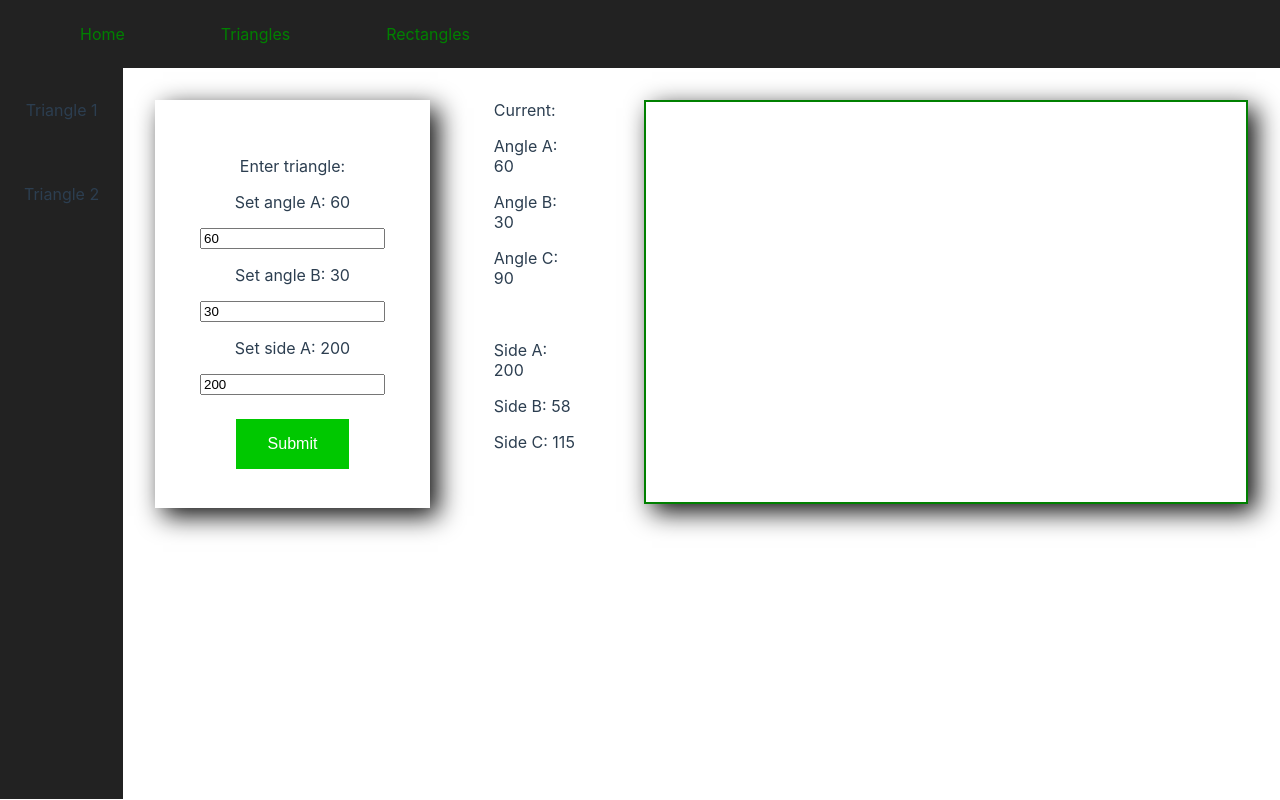
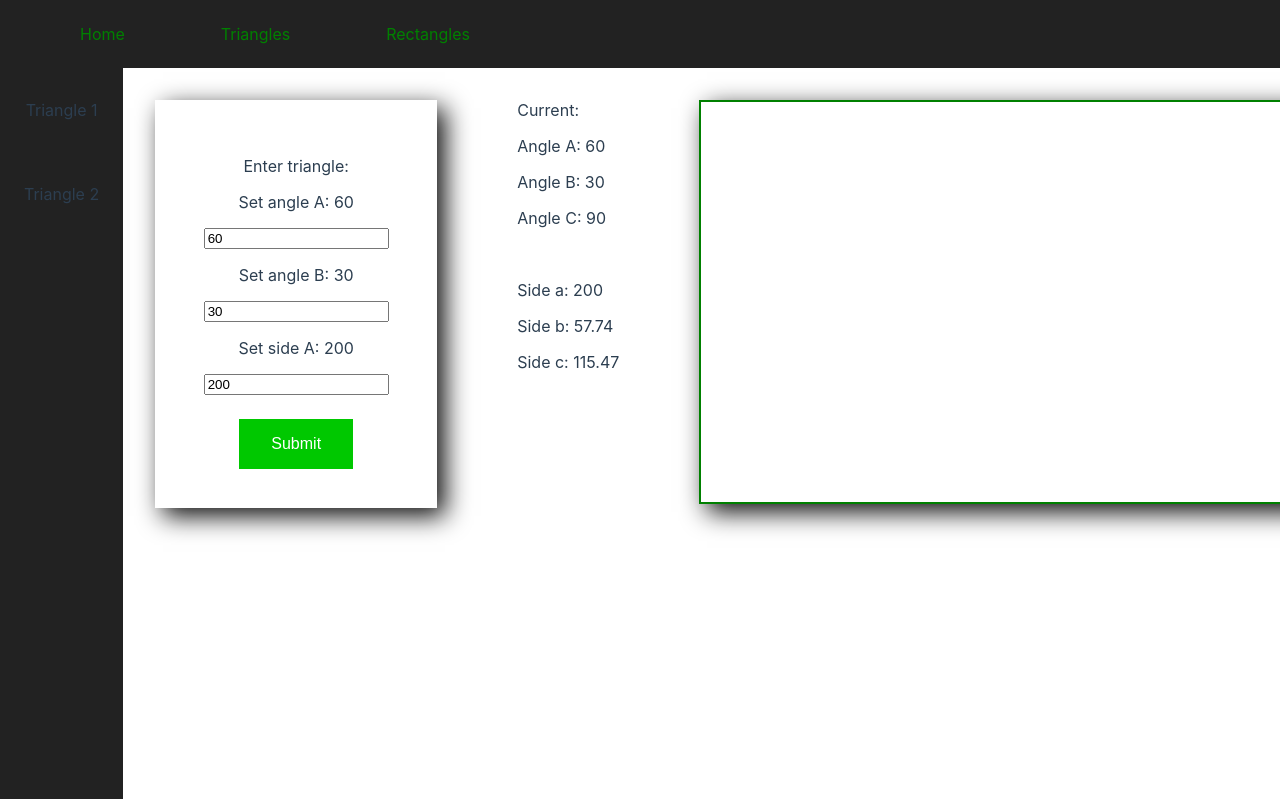
Before and after one commit to jakubgiedzicz/vue-dashboard, a Vue app: page /triangles in a window 1280 px wide. Built offline with nearby package versions, Linux system fonts and the light colour scheme.

Commit message:
triangle draw fix, onupdate

```diff
--- a/src/components/CanvasElement.vue
+++ b/src/components/CanvasElement.vue
@@ -1,7 +1,6 @@
 <script setup lang="ts">
 import type ICanvasTriangle from '@/assets/types/canvas-triangle';
-import { onMounted, ref, type Ref } from 'vue';
-import { defineProps } from 'vue';
+import { onMounted, onUpdated, ref, type Ref } from 'vue';
 const emit = defineEmits(['calcTriangle'])
 const props = defineProps({
   angleA: Number,
@@ -14,21 +13,24 @@ const triangle: Ref<ICanvasTriangle> = ref({
   angleA: 0,
   angleB: 0,
   angleC: 0,
-  //sideA = C<->B
   sideA: 0,
-  //sideB = C<->A
   sideB: 0,
-  //sideC = B<->A
   sideC: 0
 })
+const getDegrees = (angle: number) => {
+  return angle*Math.PI/180
+}
 const drawTriangle = () => {
+  const h = Math.sin(getDegrees(props.angleB))*triangle.value.sideC
+  const x = Math.cos(getDegrees(props.angleB))*triangle.value.sideC
+  console.log(Math.cos(Math.PI/180)*props.angleB)
   ctx.value?.clearRect(0, 0, 600, 400)
   calcTriangle()
   ctx.value!.strokeStyle = "#ffffff"
   ctx.value?.beginPath()
   ctx.value?.moveTo(250, 200)
   ctx.value?.lineTo(250+triangle.value.sideA, 200)
-  ctx.value?.lineTo(250, 200+ triangle.value.sideC)
+  ctx.value?.lineTo(250+x, 200+ h)
   ctx.value?.lineTo(250, 200)
   ctx.value?.stroke()
 }
@@ -36,14 +38,21 @@ const calcTriangle = () => {
   triangle.value.angleA = props.angleA
   triangle.value.angleB = props.angleB
   triangle.value.angleC = 180 - props.angleA - props.angleB
+  //between B and C
   triangle.value.sideA = props.sideA
+  //between A and C
   triangle.value.sideB = Math.sin(((Math.PI / 180) * props.angleB))/Math.sin(((Math.PI / 180) * props.angleA))*100
+  //between A and B
   triangle.value.sideC = Math.sin(((Math.PI / 180) * (180 - props.angleA - props.angleB)))/Math.sin(((Math.PI / 180) * props.angleA))*100
 }
 onMounted(() => {
   canvas.value = document.getElementById("canvas")
   ctx.value = canvas.value.getContext("2d")
   calcTriangle()
+  drawTriangle()
+})
+onUpdated(()=> {
+  drawTriangle()
 })
 </script>
 <template>
@@ -53,12 +62,12 @@ onMounted(() => {
     <p>Angle B: {{ triangle.angleB }}</p>
     <p>Angle C: {{ triangle.angleC }}</p>
 <br />
-<p>Side A: {{ triangle.sideA }}</p>
-<p>Side B: {{ triangle.sideB.toFixed(0) }}</p>
-<p>Side C: {{ triangle.sideC.toFixed(0) }}</p>
+<p>Side a: {{ triangle.sideA }}</p>
+<p>Side b: {{ triangle.sideB.toFixed(2) }}</p>
+<p>Side c: {{ triangle.sideC.toFixed(2) }}</p>
   </div>
   <div class="canvas_container">
-    <canvas width="600" height="400" id="canvas" @click="drawTriangle"></canvas>
+    <canvas width="600" height="400" id="canvas"></canvas>
   </div>
 </template>
 <style>
@@ -68,4 +77,8 @@ onMounted(() => {
   cursor: pointer;
   box-shadow: 8px 8px 24px 0px rgb(12, 12, 12);
 }
+.stats {
+  margin-inline: 16px;
+  text-wrap: nowrap;
+}
 </style>
```
